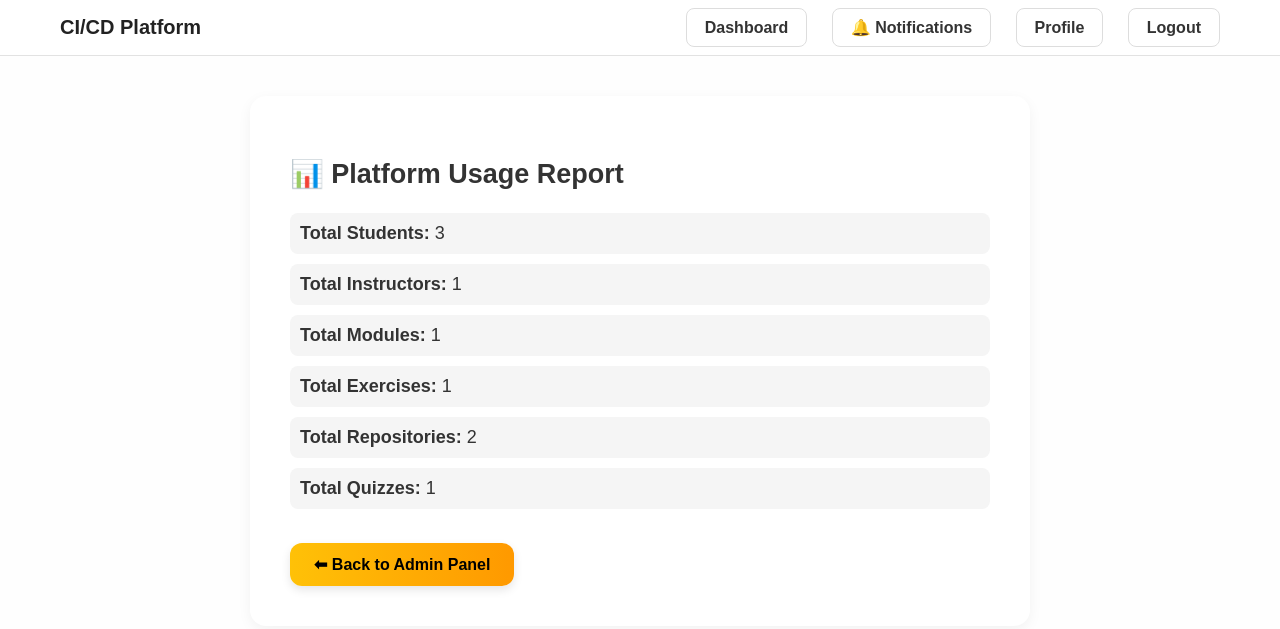
After one commit to BS-PM-2025/BS-PM-2025-TEAM8, a Django app: page /admin_panel/usage_report/ in a window 1280 px wide. The commit adds this page. Shown: the top 629 px of the page. Run offline with Django 5.2, Linux system fonts and the light colour scheme; a user stored in the database is signed in; data comes from the database, SQL or seed files in the repository; both versions use the stored data as it was after the commit.

Commit message:
BSPM25T8-53: Implemented admin platform usage reports

```diff
--- /dev/null
+++ b/ci_cd/templates/ci_cd/usage_report.html
@@ -0,0 +1,41 @@
+{% extends "ci_cd/base.html" %}
+{% block content %}
+<div class="report-container">
+    <h2>📊 Platform Usage Report</h2>
+
+    <ul>
+        <li><strong>Total Students:</strong> {{ total_students }}</li>
+        <li><strong>Total Instructors:</strong> {{ total_instructors }}</li>
+        <li><strong>Total Modules:</strong> {{ total_modules }}</li>
+        <li><strong>Total Exercises:</strong> {{ total_exercises }}</li>
+        <li><strong>Total Repositories:</strong> {{ total_repositories }}</li>
+        <li><strong>Total Quizzes:</strong> {{ total_quizzes }}</li>
+    </ul>
+
+    <a href="{% url 'admin_dashboard' %}" class="btn-tile alt">⬅ Back to Admin Panel</a>
+</div>
+
+<style>
+    .report-container {
+        max-width: 700px;
+        margin: 40px auto;
+        background: #fff;
+        padding: 40px;
+        border-radius: 16px;
+        box-shadow: 0 4px 14px rgba(0, 0, 0, 0.05);
+        font-size: 18px;
+    }
+
+    ul {
+        list-style: none;
+        padding: 0;
+    }
+
+    li {
+        margin: 10px 0;
+        padding: 10px;
+        background: #f5f5f5;
+        border-radius: 8px;
+    }
+</style>
+{% endblock %}
--- a/ci_cd/urls.py
+++ b/ci_cd/urls.py
@@ -50,6 +50,6 @@ urlpatterns = [
     path('admin_panel/', views.admin_dashboard, name='admin_dashboard'),
     path('approve_module/<int:module_id>/', views.approve_module, name='approve_module'),
     path('reject_module/<int:module_id>/', views.reject_module, name='reject_module'),
-
+    path('admin_panel/usage_report/', views.usage_report, name='usage_report'),
 
 ]
--- a/ci_cd/views.py
+++ b/ci_cd/views.py
@@ -726,3 +726,23 @@ def admin_dashboard(request):
         "users": users,
         "modules": modules
     })
+
+
+@login_required
+@admin_required
+def usage_report(request):
+    total_students = User.objects.filter(is_instructor=False, is_superuser=False).count()
+    total_instructors = User.objects.filter(is_instructor=True).count()
+    total_modules = Module.objects.count()
+    total_exercises = Exercise.objects.count()
+    total_repositories = Repository.objects.count()
+    total_quizzes = Quiz.objects.count()
+
+    return render(request, "ci_cd/usage_report.html", {
+        "total_students": total_students,
+        "total_instructors": total_instructors,
+        "total_modules": total_modules,
+        "total_exercises": total_exercises,
+        "total_repositories": total_repositories,
+        "total_quizzes": total_quizzes
+    })
```
Also changed, not shown: ci_cd/templates/ci_cd/admin_dashboard.html (+7 -0 lines), db.sqlite3.
